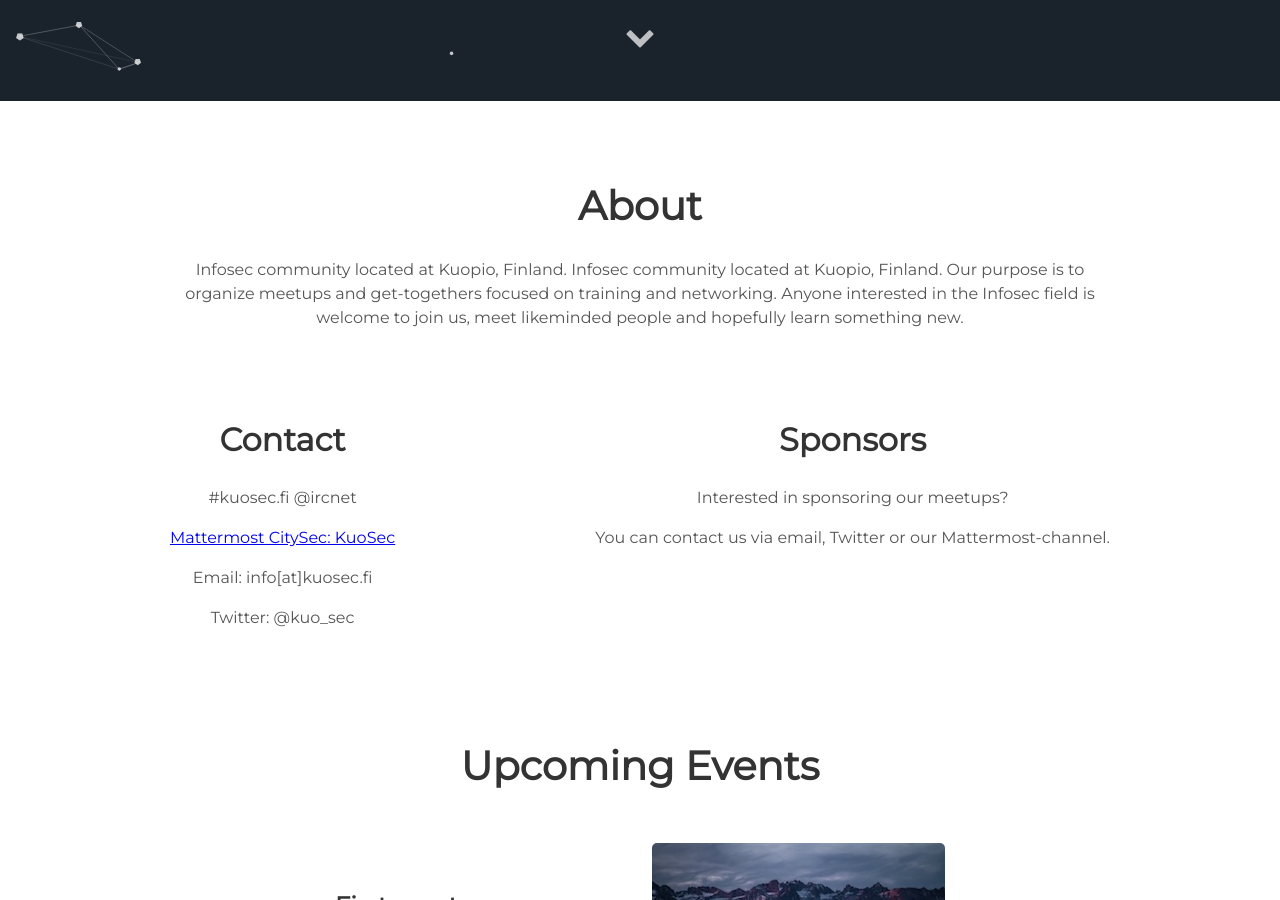
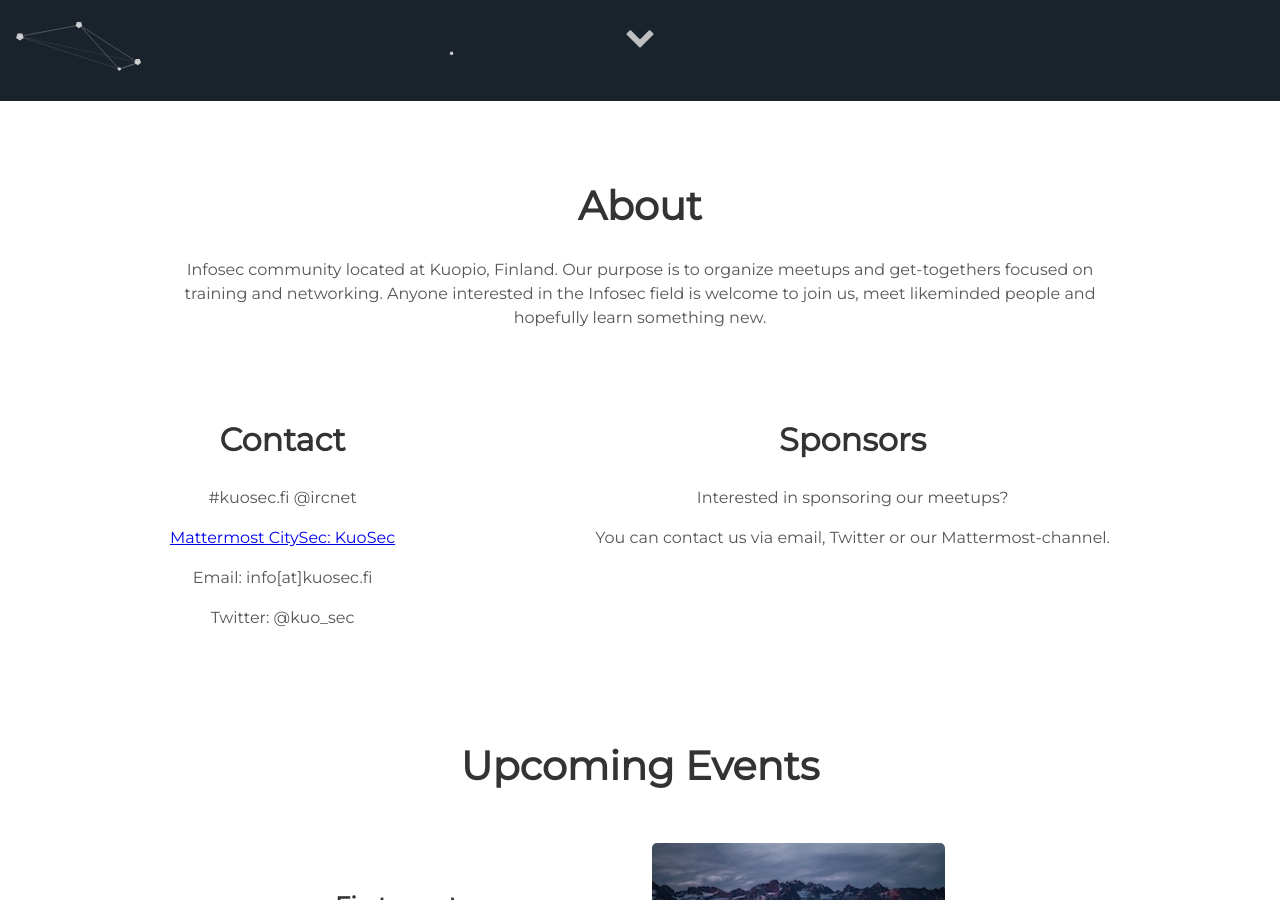
Before and after one commit to kuosec/kuosec.github.io, a Jekyll site: the page built from index.html, in a window 1280 px wide and 900 px high, scrolled down 799 px. Built offline with Jekyll 4.4.1, drawn with Linux system fonts in a browser that asks for light colours.

Commit message:
Updated about section

```diff
--- a/_config.yml
+++ b/_config.yml
@@ -6,7 +6,7 @@ description: Homepage of Kuosec infosec community.
 
 # User settings
 username:
-user_description: Infosec community located at Kuopio, Finland. Infosec community located at Kuopio, Finland. Our purpose is to organize meetups and get-togethers focused on training and networking. Anyone interested in the Infosec field is welcome to join us, meet likeminded people and hopefully learn something new.
+user_description: Infosec community located at Kuopio, Finland. Our purpose is to organize meetups and get-togethers focused on training and networking. Anyone interested in the Infosec field is welcome to join us, meet likeminded people and hopefully learn something new.
 user_title: Infosec Community
 email: info@kuosec.fi
 twitter_username: kuosec
```
